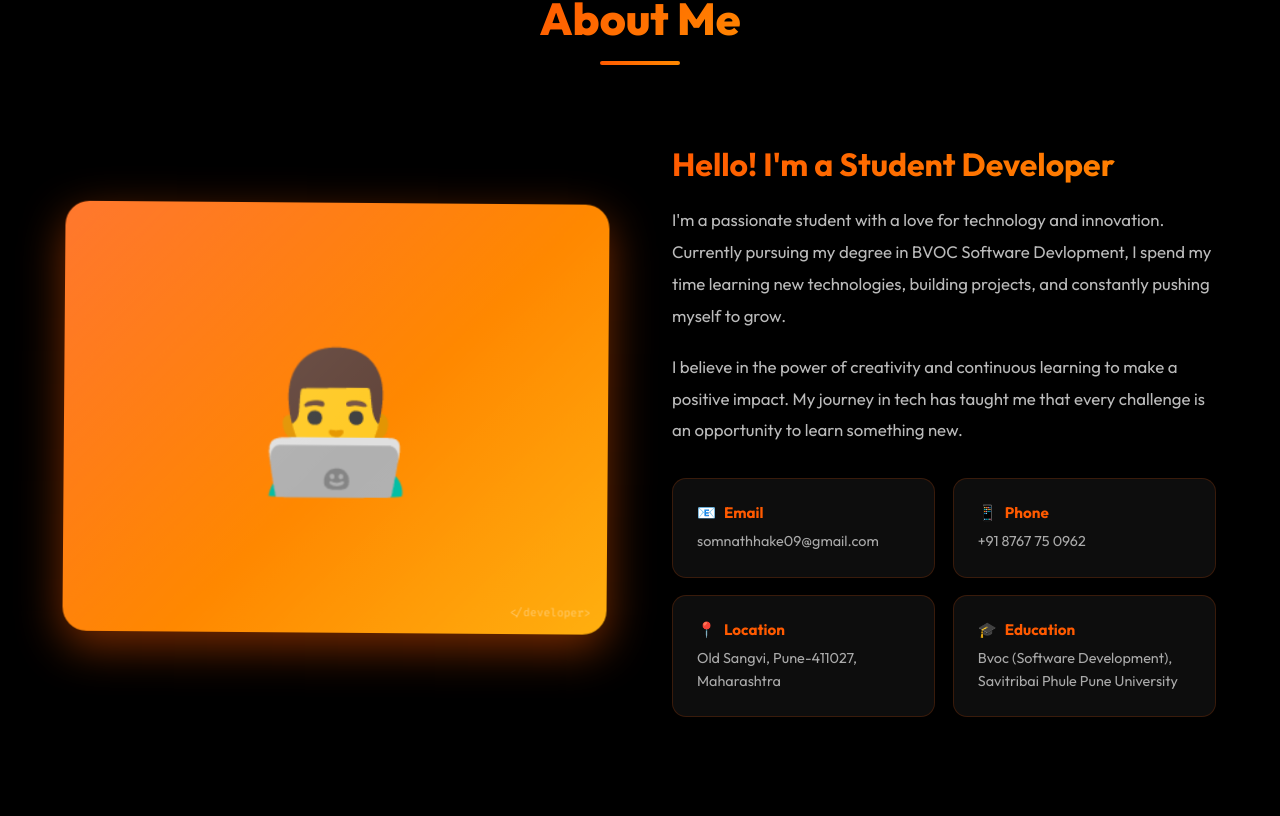
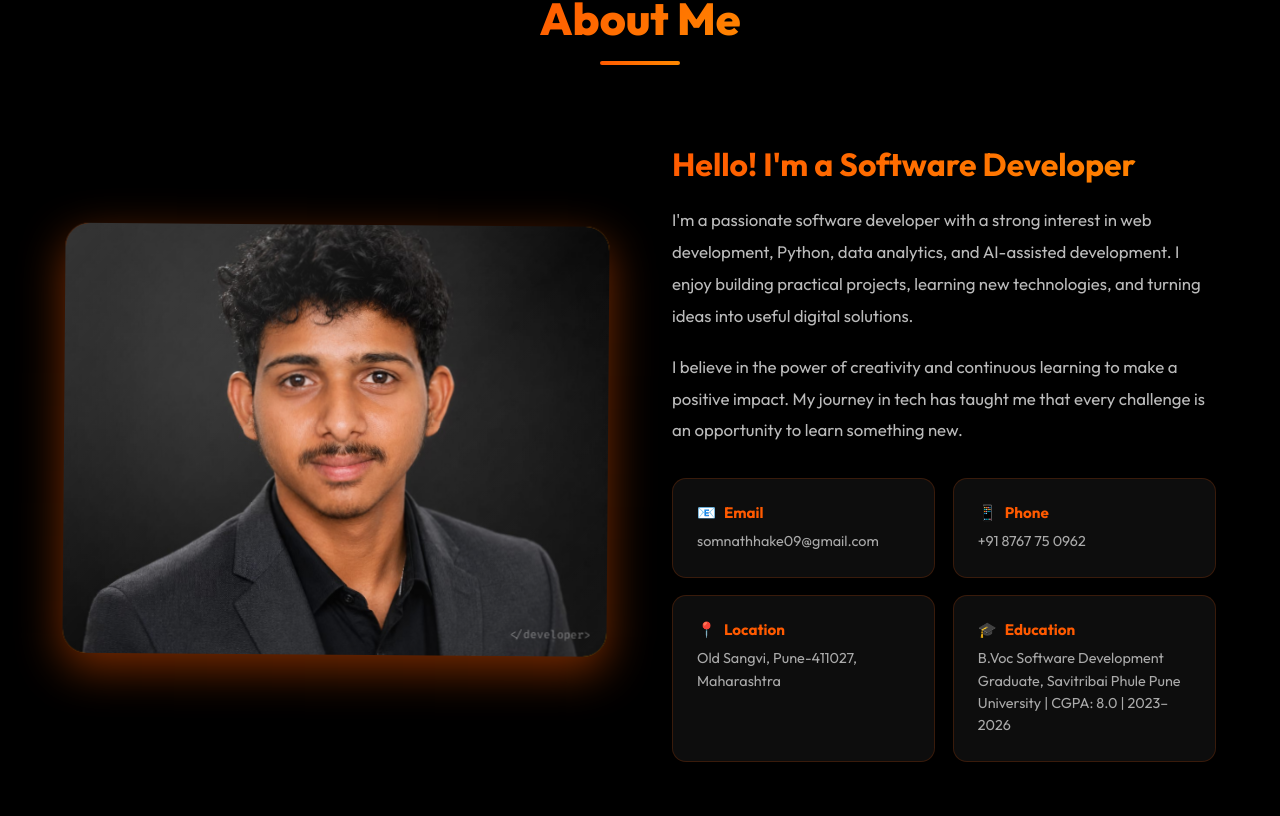
Before and after one commit to somnathhake09/My-Portfolio, a React (Create React App) app in the folder frontend/: page / in a window 1280 px wide. Shown: the part 964-1780 px from the top of the page. Built offline with nearby package versions, Linux system fonts and the light colour scheme.

Commit message:
feat: update about and education section

```diff
--- a/frontend/src/App.jsx
+++ b/frontend/src/App.jsx
@@ -1008,7 +1008,7 @@ const INFO_ITEMS = [
   {
     icon: "🎓",
     label: "Education",
-    value: "Bvoc (Software Development), Savitribai Phule Pune University",
+    value:"B.Voc Software Development Graduate, Savitribai Phule Pune University | CGPA: 8.0 | 2023–2026",
   },
 ];
 
@@ -1207,7 +1207,16 @@ function AboutSection({ isLight }) {
             >
               {"</developer>"}
             </div>
-            👨‍💻
+            <img
+            src="/somnath2.jpeg"
+            alt="Somnath Hake"
+            style={{
+              width: "100%",
+              height: "100%",
+              objectFit: "cover",
+              borderRadius: "20px",
+  }}
+/>
           </div>
         </div>
 
@@ -1240,7 +1249,7 @@ function AboutSection({ isLight }) {
               backgroundClip: "text",
             }}
           >
-            Hello! I'm a Student Developer
+            Hello! I'm a Software Developer
           </h3>
           <p
             style={{
@@ -1250,10 +1259,10 @@ function AboutSection({ isLight }) {
               lineHeight: 1.9,
             }}
           >
-            I'm a passionate student with a love for technology and innovation.
-            Currently pursuing my degree in BVOC Software Devlopment, I spend my
-            time learning new technologies, building projects, and constantly
-            pushing myself to grow.
+            I'm a passionate software developer with a strong interest in web
+            development, Python, data analytics, and AI-assisted development.
+            I enjoy building practical projects, learning new technologies, and
+            turning ideas into useful digital solutions.
           </p>
           <p
             style={{
```
Also changed, not shown: frontend/public/somnath2.jpeg (added).
